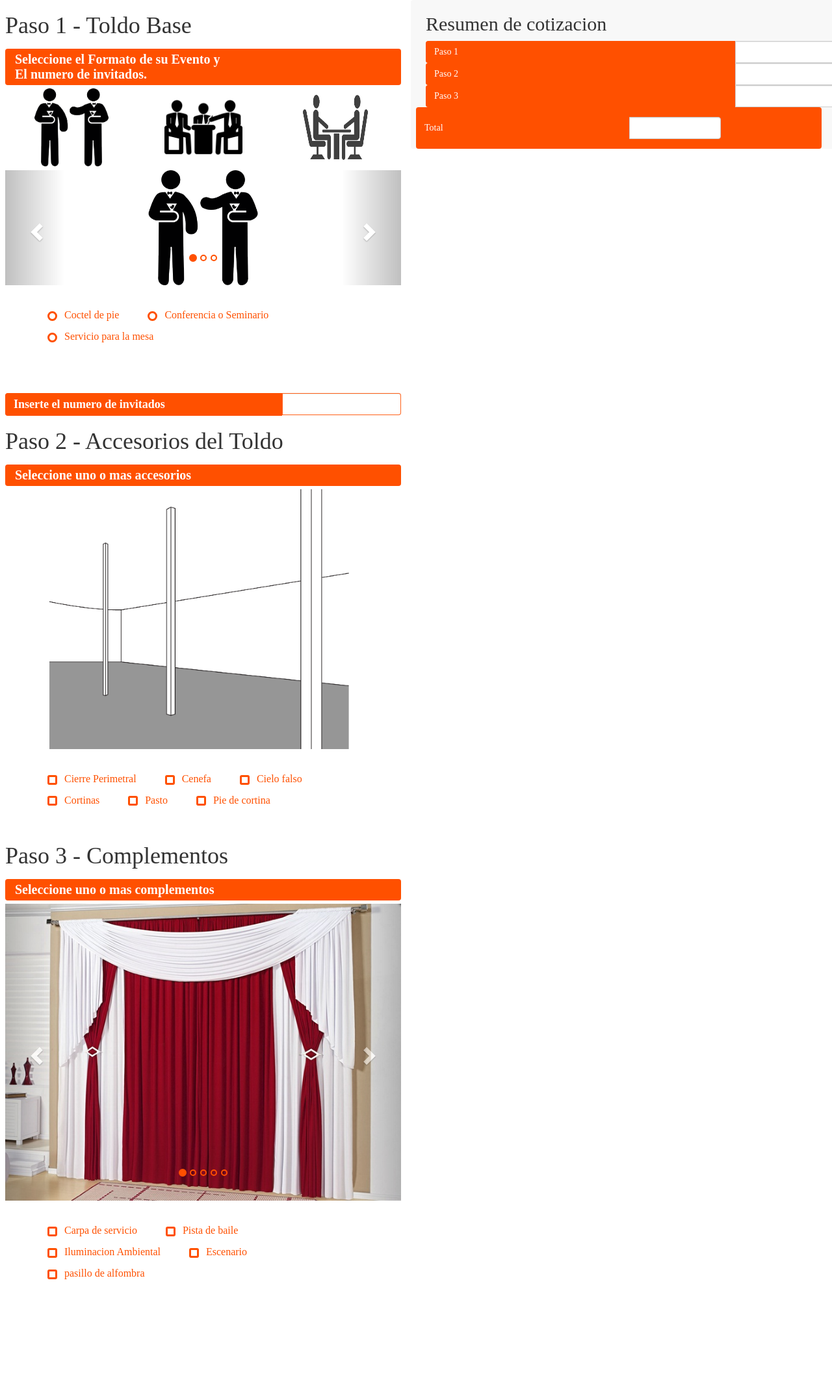
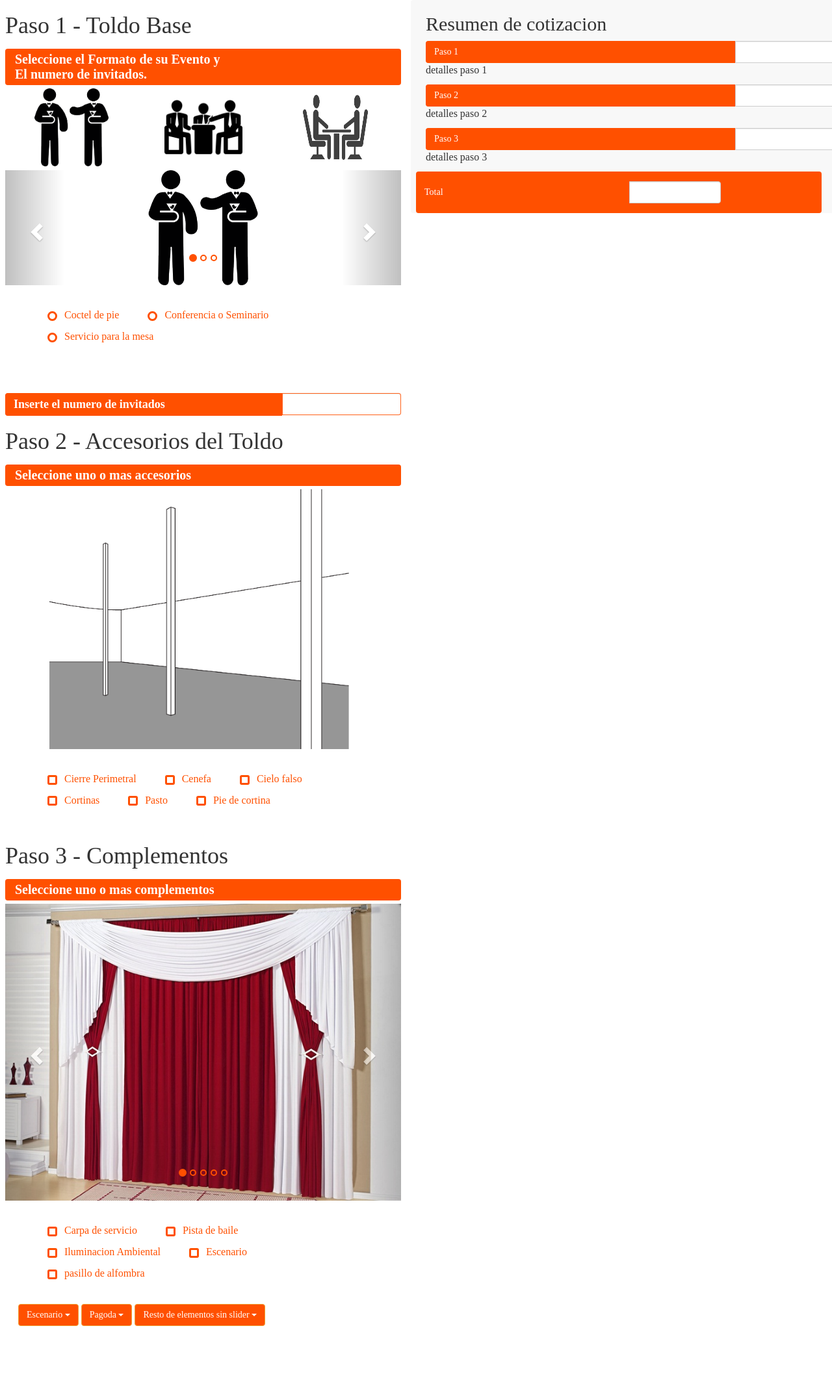
Before and after one commit to jovicon/Steward-Carpas, a PHP site: page / in a window 1280 px wide. Shown: the whole page at 65% size. Before the commit the page ends 1969 px from the top, so only its background shows below. Run offline with PHP 8.4, Linux system fonts and the light colour scheme; some web fonts are replaced.

Commit message:
Revision del 3/03/2017

```diff
--- a/css/styles.css
+++ b/css/styles.css
@@ -434,6 +434,10 @@ input {
   border:solid 2px #ff5000;
 }
 
+.carousel-indicators {
+  z-index:1;
+}
+
 /* end selectores paso 1 */
 
 /* imagenes paso 2 */
@@ -467,5 +471,25 @@ input {
   }
 }
 
+/* end imagenes paso 2 */
 
-/* end imagenes paso 2 */
+
+/* paso 3 */
+
+  .btn-warning {
+    background-color: #ff5000;
+  }
+
+/* end paso 3 */
+
+/* cotizacion */
+
+.botton {
+  z-index: 2;
+}
+
+.last-margin {
+  margin-bottom: 100px;
+}
+
+/* end cotizacion */
--- a/home.html
+++ b/home.html
@@ -276,7 +276,7 @@
             <!-- end paso 2 en la cotizacion de carpas -->
 
             <!-- paso 3 en la cotizacion de carpas -->
-            <section>
+            <section class="last-margin">
 
                 <div style="clear:both;" class="avoid-z-index">
 
@@ -368,6 +368,7 @@
                     </div>
                     <!-- end botones imaginarios de seleccion -->
 
+
                     <!-- botones de ejemplo -->
                     <div class="wrap">
 
@@ -394,9 +395,51 @@
 
                       </form>
 
+
+                                            <!-- conjunto de botones -->
+                                            <div class="btn-group">
+                                              <button type="button" class="btn btn-warning dropdown-toggle" data-toggle="dropdown">
+                                                Escenario <span class="caret"></span>
+                                              </button>
+
+                                              <ul class="dropdown-menu" role="menu">
+                                                <li><a href="#">Acción #1</a></li>
+                                                <li><a href="#">Acción #2</a></li>
+                                                <li><a href="#">Acción #3</a></li>
+                                              </ul>
+                                            </div>
+                                            <!-- end conjunto de botones -->
+
+                                            <!-- conjunto de botones -->
+                                            <div class="btn-group">
+                                              <button type="button" class="btn btn-warning dropdown-toggle" data-toggle="dropdown">
+                                                Pagoda <span class="caret"></span>
+                                              </button>
+
+                                              <ul class="dropdown-menu" role="menu">
+                                                <li><a href="#">Acción #1</a></li>
+                                                <li><a href="#">Acción #2</a></li>
+                                                <li><a href="#">Acción #3</a></li>
+                                              </ul>
+                                            </div>
+                                            <!-- end conjunto de botones -->
+
+                                            <!-- conjunto de botones -->
+                                            <div class="btn-group">
+                                              <button type="button" class="btn btn-warning dropdown-toggle" data-toggle="dropdown">
+                                                Resto de elementos sin slider <span class="caret"></span>
+                                              </button>
+
+                                              <ul class="dropdown-menu" role="menu">
+                                                <li><a href="#">Acción #1</a></li>
+                                                <li><a href="#">Acción #2</a></li>
+                                                <li><a href="#">Acción #3</a></li>
+                                              </ul>
+                                            </div>
+                                            <!-- end conjunto de botones -->
+
                     </div>
                     <!-- end botones de ejemplo -->
-
 
                 </div>
 
@@ -425,6 +468,9 @@
                             <input class="form-control small-p">
 
                         </div>
+                        <div class="">
+                          <p>detalles paso 1</p>
+                        </div>
 
                       </li>
 
@@ -437,6 +483,10 @@
 
                         </div>
 
+                        <div class="">
+                          <p>detalles paso 2</p>
+                        </div>
+
                       </li>
 
                       <li>
@@ -446,6 +496,10 @@
                             <p class="input-group-addon mid main-color">Paso 3</p>
                             <input class="form-control small">
 
+                        </div>
+
+                        <div class="">
+                          <p>detalles paso 3</p>
                         </div>
 
                       </li>
```
